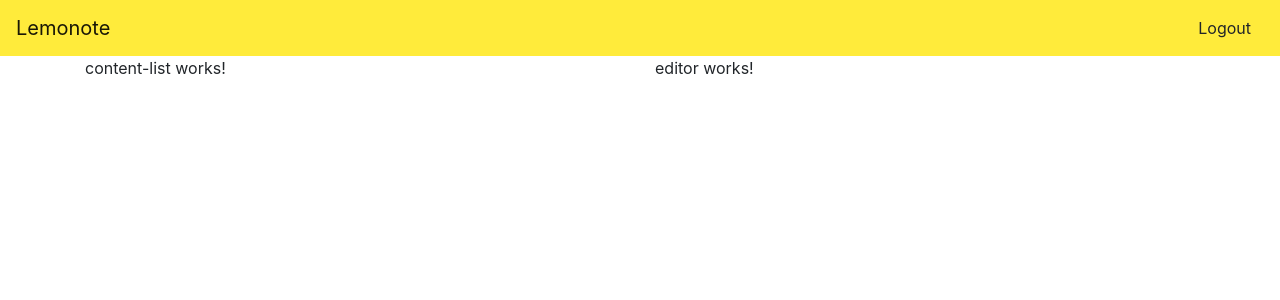
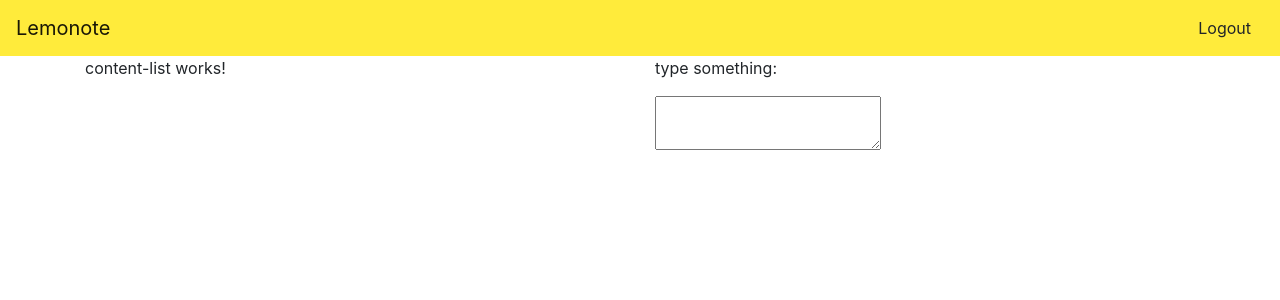
Before and after one commit to Surras/lemonote-web, an Angular app: page / in a window 1280 px wide. Shown: the top 300 px of the page. Built offline with nearby package versions, Linux system fonts and the light colour scheme.

Commit message:
feat: add textarea

```diff
--- a/src/app/editor/editor.component.html
+++ b/src/app/editor/editor.component.html
@@ -1 +1,2 @@
-<p>editor works!</p>
+<p>type something:</p>
+<textarea></textarea>
```
